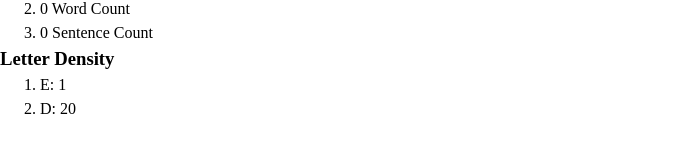
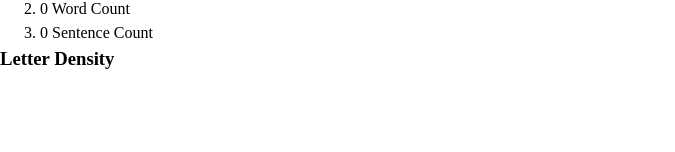
Before and after one commit to shimtandy/character-counter, a React (Vite) app: page / in a window 1280 px wide. Shown: the part 196-348 px from the top of the page, without its empty margins (0-675 px from the left). Built offline with nearby package versions, Linux system fonts and the light colour scheme.

Commit message:
complete text density functionality

```diff
--- a/src/components/TextDensityCounter.jsx
+++ b/src/components/TextDensityCounter.jsx
@@ -1,10 +1,28 @@
 export default function TextDensityCounter({ text }) {
+    let letterCounts = {};
+
+    for (let letter of text.matchAll(/[a-z]/gi)) {
+        if (letter in letterCounts) {
+            letterCounts[letter]++;
+        } else {
+            letterCounts[letter] = 1;
+        }
+    }
+
+    // Sorted descending by count.
+    const sortedLetters = Object.entries(letterCounts).sort(
+        ([, a], [, b]) => b - a
+    );
+
     return (
         <section>
             <h3>Letter Density</h3>
             <ol>
-                <li>E: 1</li>
-                <li>D: 20</li>
+                {sortedLetters.map(([letter, count]) => (
+                    <li key={letter}>
+                        {letter}: {count}
+                    </li>
+                ))}
             </ol>
         </section>
     );
```
